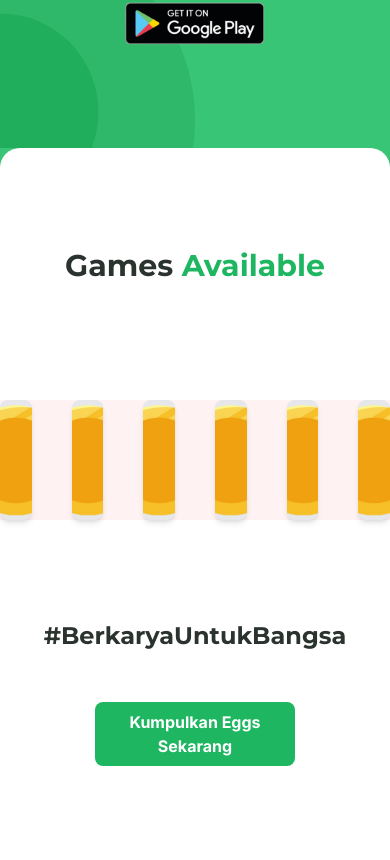
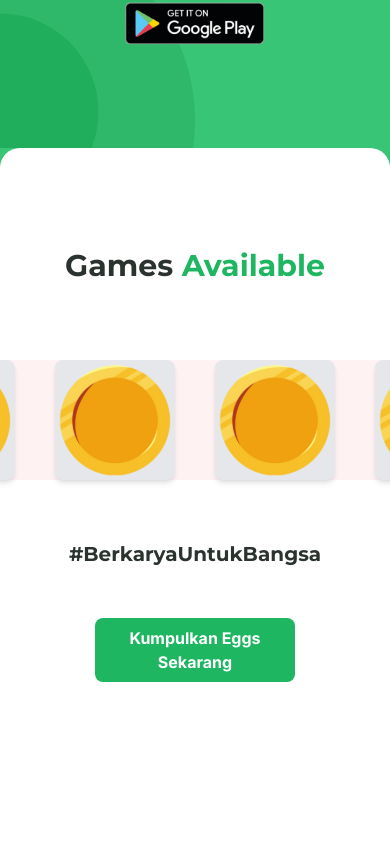
Before and after one commit to rainerregan/adquest-website-nextjs, a Next.js app: page / in a window 390 px wide. Shown: the part 3644-4504 px from the top of the page. Built offline with nearby package versions, Linux system fonts and the light colour scheme.

Commit message:
feat: Games Available Mobile

```diff
--- a/src/components/sections/games-available/games-available-section.tsx
+++ b/src/components/sections/games-available/games-available-section.tsx
@@ -45,19 +45,19 @@ const GamesAvailableSection = () => {
 
   return (
     <div className='bg-white relative z-[1] section-rounded__top'>
-      <div className='pt-[100px] pb-[80px] mx-auto flex flex-col items-center gap-[100px]'>
+      <div className='pt-[100px] pb-[80px] mx-auto flex flex-col items-center gap-[60px] md:gap-[100px]'>
         <h2 className='h2 text-center'>Games <span>Available</span></h2>
 
-        <div className='games-row flex flex-row gap-[40px] w-full bg-red-50 items-center justify-center'>
+        <div className='games-row flex flex-row gap-[40px] w-fit bg-red-50 items-center justify-center'>
           {games.map((game, index) => (
-            <div key={index} className='game-card bg-gray-200 rounded-lg shadow-md'>
-              <Image src={game.image} alt={game.name} className='h-[120px] w-[120px] object-cover' />
+            <div key={index} className='game-card bg-gray-200 rounded-lg shadow-md h-[120px] w-[120px] '>
+              <Image src={game.image} alt={game.name} className='w-full h-full object-cover' />
             </div>
           ))}
         </div>
 
         <div className='flex flex-col items-center gap-[50px]'>
-          <h3 className='font-bold text-2xl text-center'>#BerkaryaUntukBangsa</h3>
+          <h3 className='font-bold text-xl md:text-2xl text-center'>#BerkaryaUntukBangsa</h3>
           <Button className='max-w-[200px] text-center'>
             Kumpulkan Eggs Sekarang
           </Button>
```
